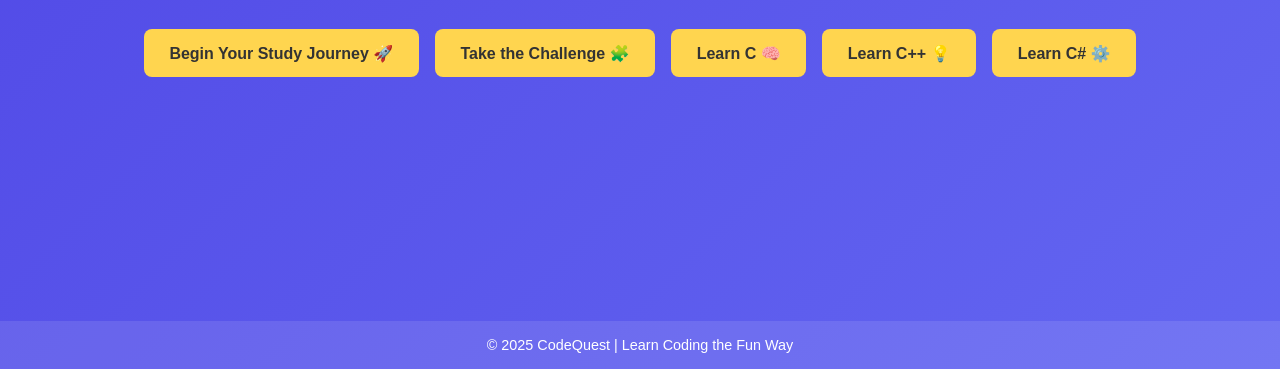
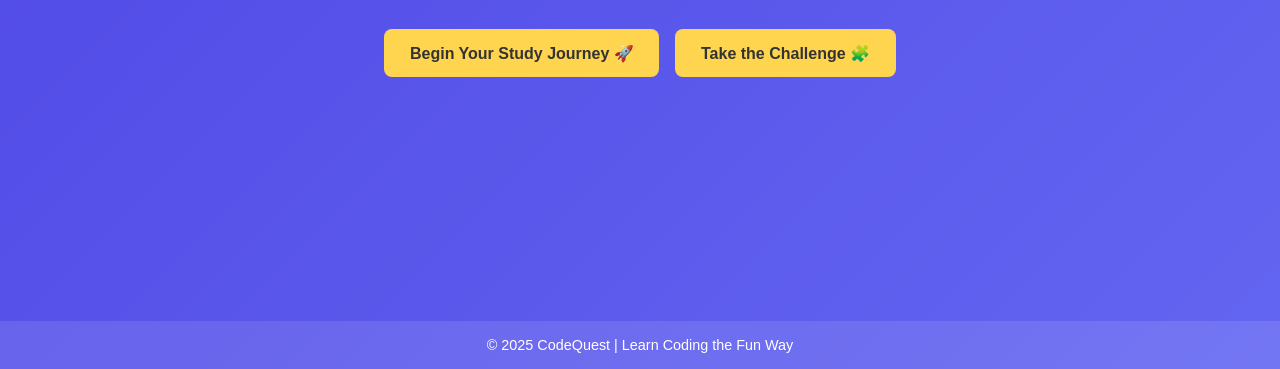
Before and after one commit to MindCircuit-Dev/codequest, a plain HTML site: page index.html in a window 1280 px wide. Shown: the part 431-800 px from the top of the page. Drawn offline with Linux system fonts and the light colour scheme.

Commit message:
Update index.html

```diff
--- a/index.html
+++ b/index.html
@@ -131,9 +131,6 @@
     <div class="button-group">
       <button onclick="startJourney()">Begin Your Study Journey 🚀</button>
       <button onclick="startChallenge()">Take the Challenge 🧩</button>
-      <button onclick="goToLanguage('c.html')">Learn C 🧠</button>
-      <button onclick="goToLanguage('cpp.html')">Learn C++ 💡</button>
-      <button onclick="goToLanguage('csharp.html')">Learn C# ⚙️</button>
     </div>
   </section>
 
```
